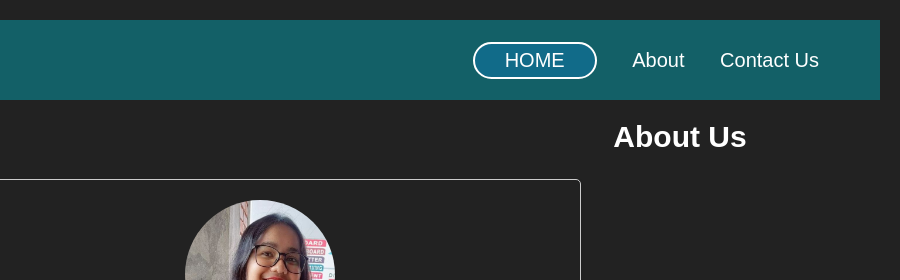
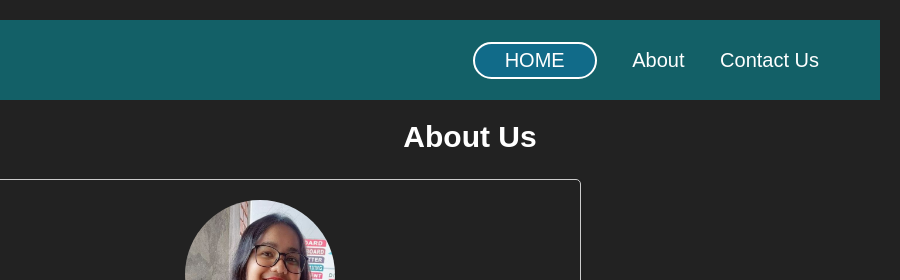
Before and after one commit to Meghavika/covid19-vaccine-reseach-website, a plain HTML site: page about.html in a window 1280 px wide. Shown: the top 280 px of the page, 380-1280 px from the left. Drawn offline with Linux system fonts and the light colour scheme.

Commit message:
Update about.html

```diff
--- a/about.html
+++ b/about.html
@@ -9,7 +9,7 @@
         }
 
         h2 {
-            margin-left: 28em;
+            margin-left: 14em;
         }
 
         .person {
```
